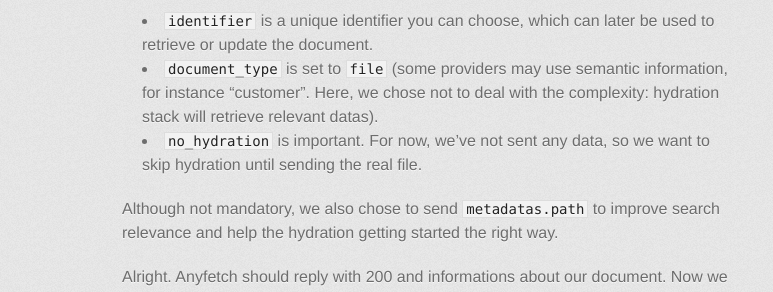
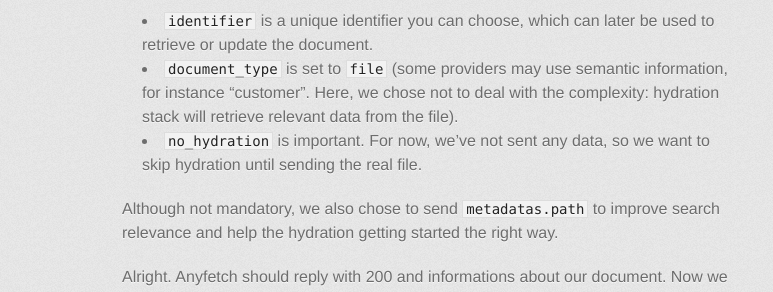
Before and after one commit to AnyFetch/developers.anyfetch.com, a Jekyll site: the page built from guides/provider.md, in a window 1280 px wide. Shown: the part 905-1197 px from the top of the page, without its empty margins (208-981 px from the left). Built offline with Jekyll 4.4.1, drawn with Linux system fonts in a browser that asks for light colours; some web fonts are replaced; Markdown is read by kramdown in place of the engine named in the settings.

Commit message:
Data can't be counted (cf. #15)

````diff
--- a/guides/provider.md
+++ b/guides/provider.md
@@ -28,7 +28,7 @@ The first step will then be to create a new document. To do this, we'll send the
 ```
 
 * `identifier` is a unique identifier you can choose, which can later be used to retrieve or update the document.
-* `document_type` is set to `file` (some providers may use semantic information, for instance "customer". Here, we chose not to deal with the complexity: hydration stack will retrieve relevant datas).
+* `document_type` is set to `file` (some providers may use semantic information, for instance "customer". Here, we chose not to deal with the complexity: hydration stack will retrieve relevant data from the file).
 * `no_hydration` is important. For now, we've not sent any data, so we want to skip hydration until sending the real file.
 
 Although not mandatory, we also chose to send `metadatas.path` to improve search relevance and help the hydration getting started the right way.
````
Also changed, not shown: blueprint.md (+1 -0 lines), guides/hello-world.md (+1 -1 lines), guides/using/hydrater.md (+1 -1 lines).
